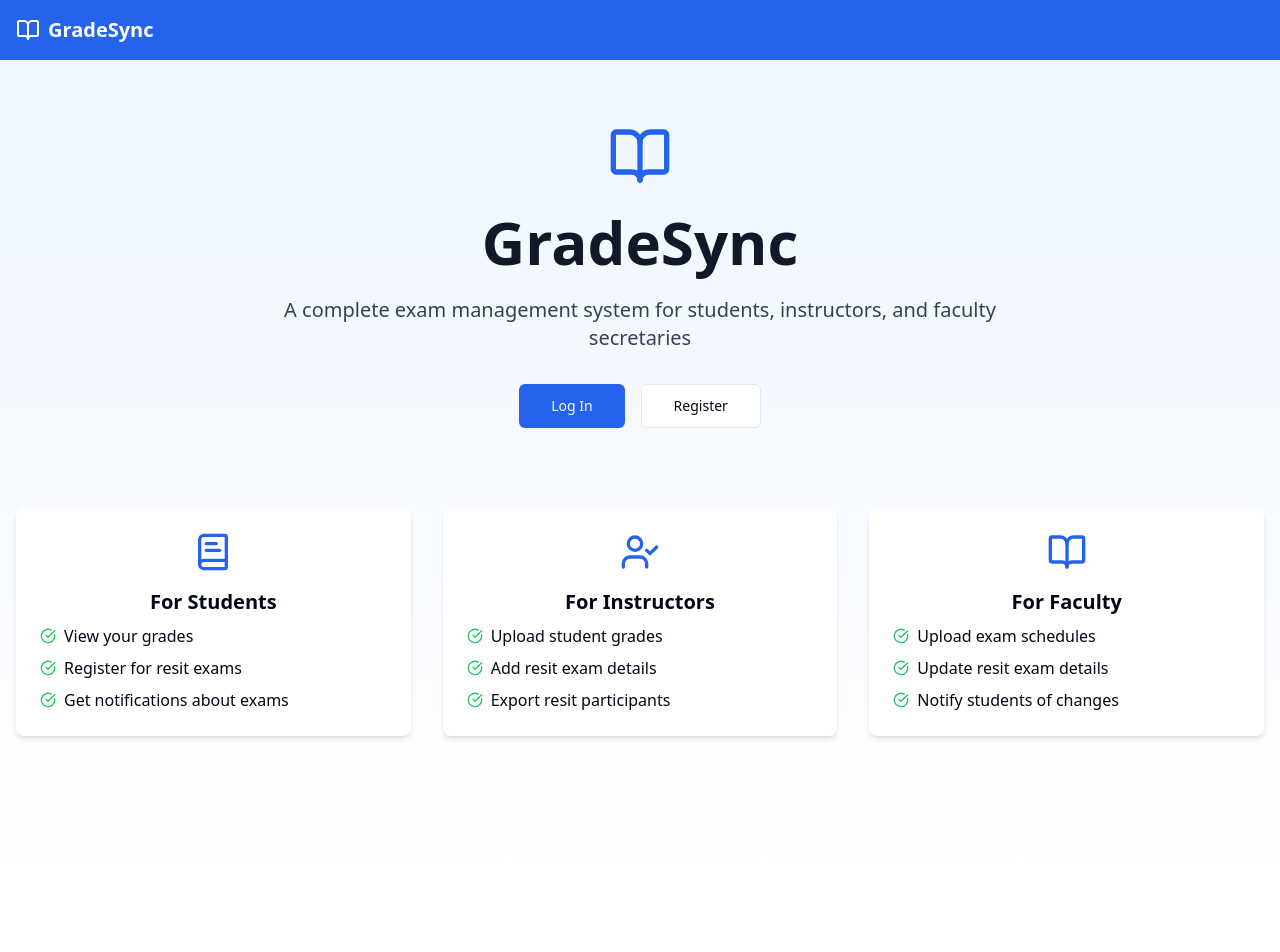
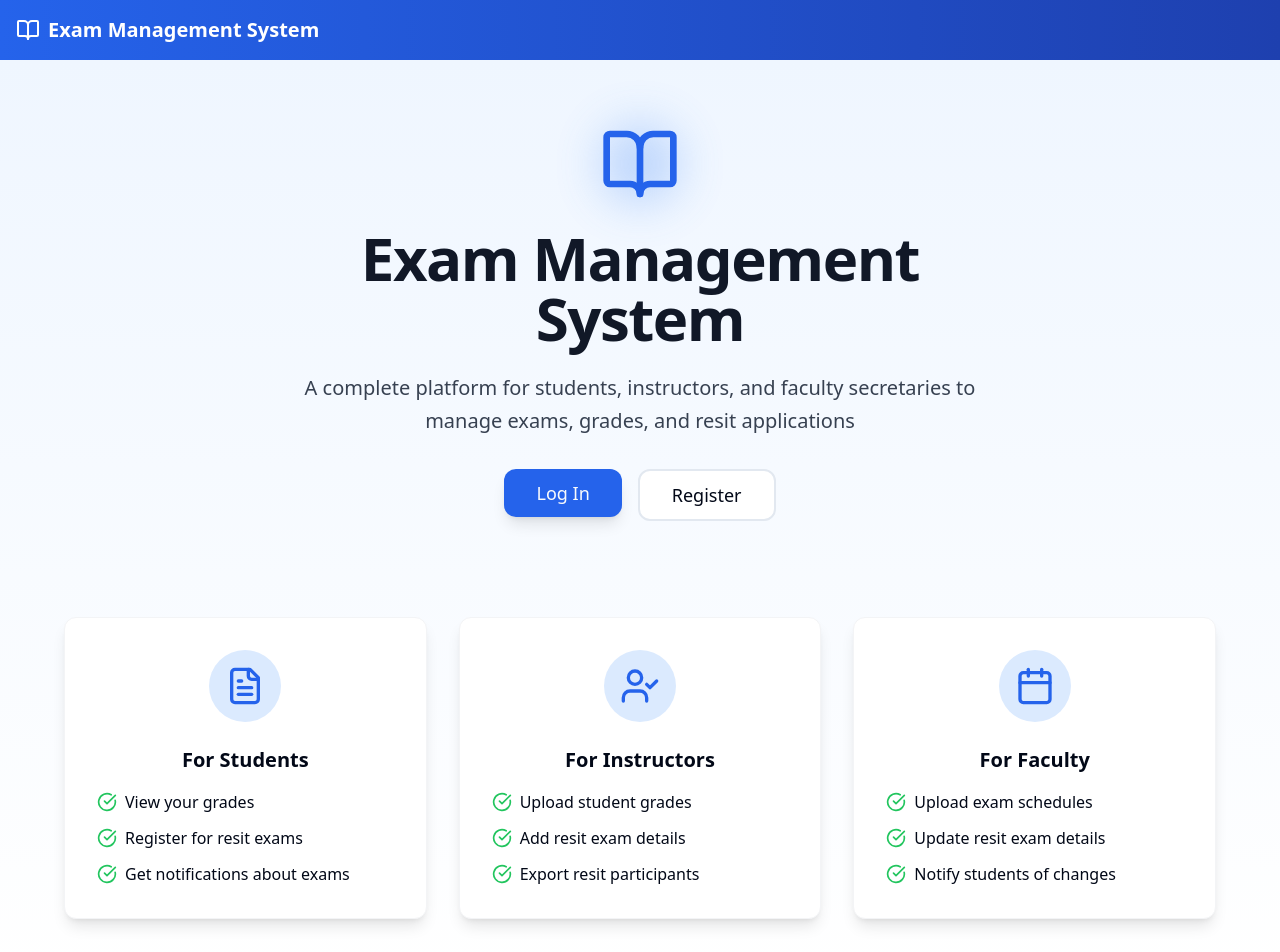
Before and after one commit to david-developer/grade-sync-react, a React (Vite) app: page / in a window 1280 px wide. Shown: the top 952 px of the page. Before the commit the page ends 860 px from the top, so only its background shows below. Built offline with nearby package versions, Linux system fonts and the light colour scheme.

Commit message:
Refactor: Update app name and design
Update the app name to "Exam Management System" and improve the overall design for a more modern look.

```diff
--- a/src/components/Header.tsx
+++ b/src/components/Header.tsx
@@ -64,12 +64,12 @@ const Header = () => {
   const navLinks = getNavLinks();
 
   return (
-    <header className="bg-primary text-white shadow-md">
+    <header className="bg-gradient-to-r from-blue-600 to-blue-800 text-white shadow-lg">
       <div className="container mx-auto px-4 py-4">
         <div className="flex items-center justify-between">
-          <Link to="/" className="flex items-center space-x-2">
-            <BookOpen className="h-6 w-6" />
-            <span className="font-bold text-xl">GradeSync</span>
+          <Link to="/" className="flex items-center space-x-2 group">
+            <BookOpen className="h-6 w-6 transition-transform group-hover:scale-110" />
+            <span className="font-bold text-xl">Exam Management System</span>
           </Link>
 
           {/* Mobile menu toggle */}
@@ -79,7 +79,7 @@ const Header = () => {
                 variant="ghost"
                 size="icon"
                 onClick={toggleMobileMenu}
-                className="text-white hover:bg-primary-600"
+                className="text-white hover:bg-white/20"
               >
                 {mobileMenuOpen ? <X className="h-6 w-6" /> : <Menu className="h-6 w-6" />}
               </Button>
@@ -93,19 +93,19 @@ const Header = () => {
                 <Link
                   key={link.href}
                   to={link.href}
-                  className="flex items-center px-3 py-2 text-sm rounded-md hover:bg-primary-700 transition-colors"
+                  className="flex items-center px-3 py-2 text-sm rounded-md hover:bg-white/20 transition-colors"
                 >
                   {link.icon}
                   {link.text}
                 </Link>
               ))}
               <div className="ml-4 flex items-center space-x-2">
-                <span className="text-sm">{user.email}</span>
+                <span className="text-sm font-medium bg-white/10 px-3 py-1 rounded-full">{user.email}</span>
                 <Button
                   variant="outline"
                   size="sm"
                   onClick={logout}
-                  className="bg-transparent border-white text-white hover:bg-white hover:text-primary"
+                  className="bg-transparent border-white text-white hover:bg-white hover:text-blue-700"
                 >
                   <LogOut className="h-4 w-4 mr-1" />
                   Logout
@@ -117,12 +117,12 @@ const Header = () => {
 
         {/* Mobile navigation */}
         {user && mobileMenuOpen && (
-          <nav className="md:hidden mt-4 space-y-2 pb-3">
+          <nav className="md:hidden mt-4 space-y-2 pb-3 border-t border-white/20 pt-3">
             {navLinks.map((link) => (
               <Link
                 key={link.href}
                 to={link.href}
-                className="flex items-center px-3 py-2 rounded-md hover:bg-primary-700 transition-colors"
+                className="flex items-center px-3 py-2 rounded-md hover:bg-white/20 transition-colors"
                 onClick={toggleMobileMenu}
               >
                 {link.icon}
@@ -134,7 +134,7 @@ const Header = () => {
               <Button
                 variant="outline"
                 onClick={logout}
-                className="bg-transparent border-white text-white hover:bg-white hover:text-primary w-full"
+                className="bg-transparent border-white text-white hover:bg-white hover:text-blue-700 w-full"
               >
                 <LogOut className="h-4 w-4 mr-2" />
                 Logout
--- a/src/index.css
+++ b/src/index.css
@@ -33,7 +33,7 @@
     --input: 214.3 31.8% 91.4%;
     --ring: 221.2 83.2% 53.3%;
 
-    --radius: 0.5rem;
+    --radius: 0.75rem;
 
     --sidebar-background: 221.2 83.2% 53.3%;
     --sidebar-foreground: 0 0% 100%;
@@ -95,25 +95,25 @@
   }
 }
 
-/* Custom styles for the GradeSync app */
+/* Custom styles for the Exam Management System app */
 .app-container {
   @apply min-h-screen flex flex-col;
 }
 
 .page-container {
-  @apply container mx-auto py-6 px-4 sm:px-6 flex-grow;
+  @apply container mx-auto py-8 px-4 sm:px-6 flex-grow;
 }
 
 .auth-form {
-  @apply max-w-md mx-auto mt-16 p-6 bg-white rounded-lg shadow-md;
+  @apply max-w-md mx-auto mt-16 p-8 bg-white rounded-xl shadow-lg;
 }
 
 .dashboard-stats {
-  @apply grid grid-cols-1 md:grid-cols-2 lg:grid-cols-3 gap-4 mb-6;
+  @apply grid grid-cols-1 md:grid-cols-2 lg:grid-cols-3 gap-6 mb-8;
 }
 
 .data-table {
-  @apply w-full border-collapse bg-white rounded-lg shadow overflow-hidden;
+  @apply w-full border-collapse bg-white rounded-xl shadow-md overflow-hidden;
 }
 
 .data-table th {
@@ -125,5 +125,38 @@
 }
 
 .form-section {
-  @apply mt-8 p-6 bg-white rounded-lg shadow-md;
+  @apply mt-8 p-8 bg-white rounded-xl shadow-md;
 }
+
+/* Animations for a more modern feel */
+.animate-fade-in {
+  animation: fadeIn 0.5s ease-out forwards;
+}
+
+@keyframes fadeIn {
+  from {
+    opacity: 0;
+    transform: translateY(10px);
+  }
+  to {
+    opacity: 1;
+    transform: translateY(0);
+  }
+}
+
+.hover-scale {
+  @apply transition-transform duration-200 ease-in-out;
+}
+
+.hover-scale:hover {
+  @apply transform scale-105;
+}
+
+/* Card hover effects */
+.card-hover {
+  @apply transition-all duration-300;
+}
+
+.card-hover:hover {
+  @apply shadow-xl -translate-y-1;
+}
--- a/src/pages/Landing.tsx
+++ b/src/pages/Landing.tsx
@@ -2,7 +2,7 @@
 import { Link } from "react-router-dom";
 import { Button } from "@/components/ui/button";
 import { useAuth } from "@/contexts/AuthContext";
-import { BookOpen, BookText, UserCheck, CheckCircle } from "lucide-react";
+import { BookOpen, BookText, UserCheck, CheckCircle, Calendar, FileText } from "lucide-react";
 
 const Landing = () => {
   const { isAuthenticated } = useAuth();
@@ -12,25 +12,28 @@ const Landing = () => {
       <div className="container mx-auto px-4 py-16">
         <div className="text-center max-w-3xl mx-auto">
           <div className="flex justify-center mb-6">
-            <BookOpen className="h-16 w-16 text-primary" />
+            <div className="relative">
+              <div className="absolute inset-0 bg-blue-500 rounded-full blur-xl opacity-20 animate-pulse"></div>
+              <BookOpen className="h-20 w-20 text-primary relative z-10" />
+            </div>
           </div>
-          <h1 className="text-4xl sm:text-5xl md:text-6xl font-bold mb-6 text-gray-900">
-            GradeSync
+          <h1 className="text-4xl sm:text-5xl md:text-6xl font-bold mb-6 text-gray-900 tracking-tight">
+            Exam Management System
           </h1>
-          <p className="text-xl mb-8 text-gray-700">
-            A complete exam management system for students, instructors, and faculty secretaries
+          <p className="text-xl mb-8 text-gray-700 max-w-2xl mx-auto leading-relaxed">
+            A complete platform for students, instructors, and faculty secretaries to manage exams, grades, and resit applications
           </p>
           <div className="flex flex-wrap justify-center gap-4">
             {isAuthenticated ? (
-              <Button size="lg" asChild>
+              <Button size="lg" className="px-8 py-6 text-lg rounded-xl shadow-lg hover:shadow-xl transition-all" asChild>
                 <Link to="/dashboard">Go to Dashboard</Link>
               </Button>
             ) : (
               <>
-                <Button size="lg" asChild>
+                <Button size="lg" className="px-8 py-6 text-lg rounded-xl shadow-lg hover:shadow-xl transition-all" asChild>
                   <Link to="/login">Log In</Link>
                 </Button>
-                <Button size="lg" variant="outline" asChild>
+                <Button size="lg" variant="outline" className="px-8 py-6 text-lg rounded-xl border-2 hover:bg-gray-50 transition-all" asChild>
                   <Link to="/register">Register</Link>
                 </Button>
               </>
@@ -38,66 +41,72 @@ const Landing = () => {
           </div>
         </div>
 
-        <div className="mt-20 grid grid-cols-1 md:grid-cols-3 gap-8">
-          <div className="bg-white p-6 rounded-lg shadow-md">
-            <div className="flex justify-center mb-4">
-              <BookText className="h-10 w-10 text-primary" />
+        <div className="mt-24 grid grid-cols-1 md:grid-cols-3 gap-8 max-w-6xl mx-auto">
+          <div className="bg-white p-8 rounded-xl shadow-lg hover:shadow-xl transition-all border border-gray-100">
+            <div className="flex justify-center mb-6">
+              <div className="bg-blue-100 p-4 rounded-full">
+                <FileText className="h-10 w-10 text-blue-600" />
+              </div>
             </div>
-            <h2 className="text-xl font-bold mb-2 text-center">For Students</h2>
-            <ul className="space-y-2">
+            <h2 className="text-xl font-bold mb-4 text-center">For Students</h2>
+            <ul className="space-y-3">
               <li className="flex items-center">
-                <CheckCircle className="h-4 w-4 text-green-500 mr-2" />
-                View your grades
+                <CheckCircle className="h-5 w-5 text-green-500 mr-2 flex-shrink-0" />
+                <span>View your grades</span>
               </li>
               <li className="flex items-center">
-                <CheckCircle className="h-4 w-4 text-green-500 mr-2" />
-                Register for resit exams
+                <CheckCircle className="h-5 w-5 text-green-500 mr-2 flex-shrink-0" />
+                <span>Register for resit exams</span>
               </li>
               <li className="flex items-center">
-                <CheckCircle className="h-4 w-4 text-green-500 mr-2" />
-                Get notifications about exams
+                <CheckCircle className="h-5 w-5 text-green-500 mr-2 flex-shrink-0" />
+                <span>Get notifications about exams</span>
               </li>
             </ul>
           </div>
 
-          <div className="bg-white p-6 rounded-lg shadow-md">
-            <div className="flex justify-center mb-4">
-              <UserCheck className="h-10 w-10 text-primary" />
+          <div className="bg-white p-8 rounded-xl shadow-lg hover:shadow-xl transition-all border border-gray-100">
+            <div className="flex justify-center mb-6">
+              <div className="bg-blue-100 p-4 rounded-full">
+                <UserCheck className="h-10 w-10 text-blue-600" />
+              </div>
             </div>
-            <h2 className="text-xl font-bold mb-2 text-center">For Instructors</h2>
-            <ul className="space-y-2">
+            <h2 className="text-xl font-bold mb-4 text-center">For Instructors</h2>
+            <ul className="space-y-3">
               <li className="flex items-center">
-                <CheckCircle className="h-4 w-4 text-green-500 mr-2" />
-                Upload student grades
+                <CheckCircle className="h-5 w-5 text-green-500 mr-2 flex-shrink-0" />
+                <span>Upload student grades</span>
               </li>
               <li className="flex items-center">
-                <CheckCircle className="h-4 w-4 text-green-500 mr-2" />
-                Add resit exam details
+                <CheckCircle className="h-5 w-5 text-green-500 mr-2 flex-shrink-0" />
+                <span>Add resit exam details</span>
               </li>
               <li className="flex items-center">
-                <CheckCircle className="h-4 w-4 text-green-500 mr-2" />
-                Export resit participants
+                <CheckCircle className="h-5 w-5 text-green-500 mr-2 flex-shrink-0" />
+                <span>Export resit participants</span>
               </li>
             </ul>
           </div>
 
-          <div className="bg-white p-6 rounded-lg shadow-md">
-            <div className="flex justify-center mb-4">
-              <BookOpen className="h-10 w-10 text-primary" />
+          <div className="bg-white p-8 rounded-xl shadow-lg hover:shadow-xl transition-all border border-gray-100">
+            <div className="flex justify-center mb-6">
+              <div className="bg-blue-100 p-4 rounded-full">
+                <Calendar className="h-10 w-10 text-blue-600" />
+              </div>
             </div>
-            <h2 className="text-xl font-bold mb-2 text-center">For Faculty</h2>
-            <ul className="space-y-2">
+            <h2 className="text-xl font-bold mb-4 text-center">For Faculty</h2>
+            <ul className="space-y-3">
               <li className="flex items-center">
-                <CheckCircle className="h-4 w-4 text-green-500 mr-2" />
-                Upload exam schedules
+                <CheckCircle className="h-5 w-5 text-green-500 mr-2 flex-shrink-0" />
+                <span>Upload exam schedules</span>
               </li>
               <li className="flex items-center">
-                <CheckCircle className="h-4 w-4 text-green-500 mr-2" />
-                Update resit exam details
+                <CheckCircle className="h-5 w-5 text-green-500 mr-2 flex-shrink-0" />
+                <span>Update resit exam details</span>
               </li>
               <li className="flex items-center">
-                <CheckCircle className="h-4 w-4 text-green-500 mr-2" />
-                Notify students of changes
+                <CheckCircle className="h-5 w-5 text-green-500 mr-2 flex-shrink-0" />
+                <span>Notify students of changes</span>
               </li>
             </ul>
           </div>
```
Also changed, not shown: src/pages/Index.tsx (+20 -0 lines).
